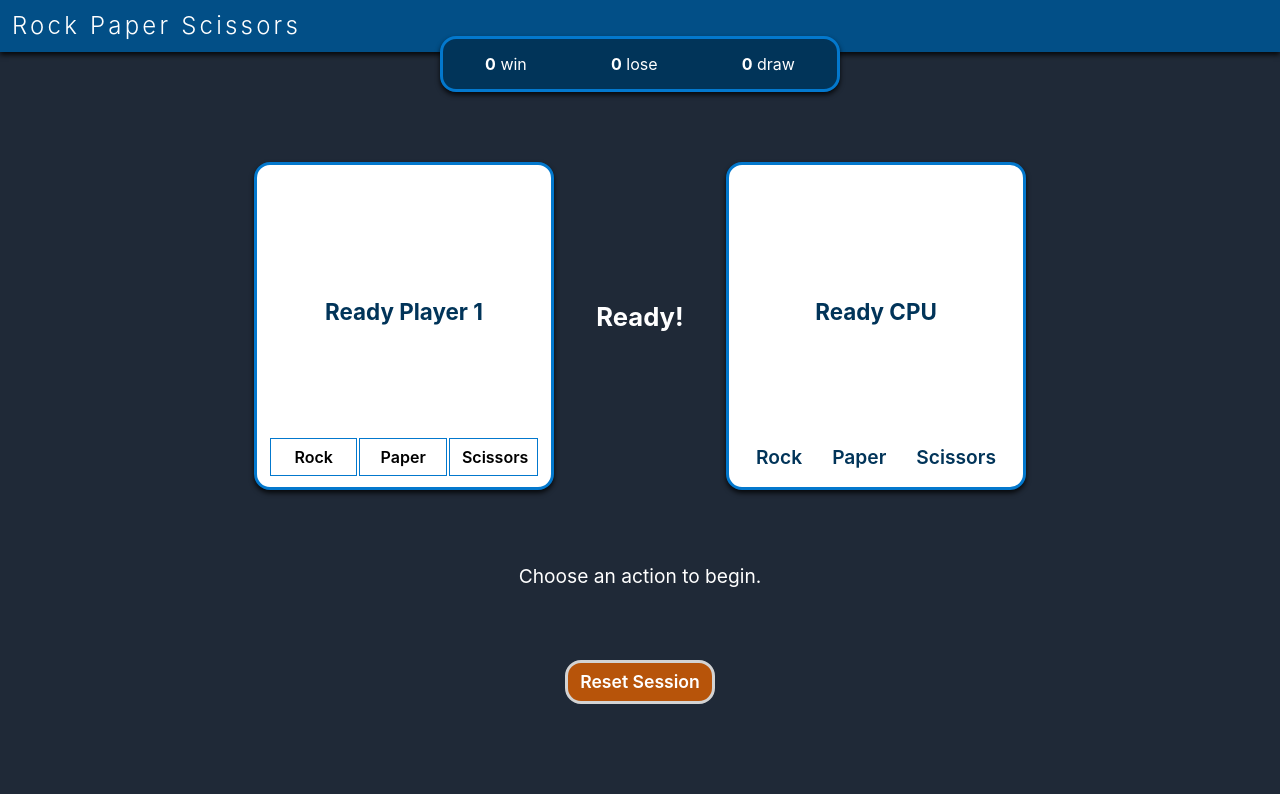
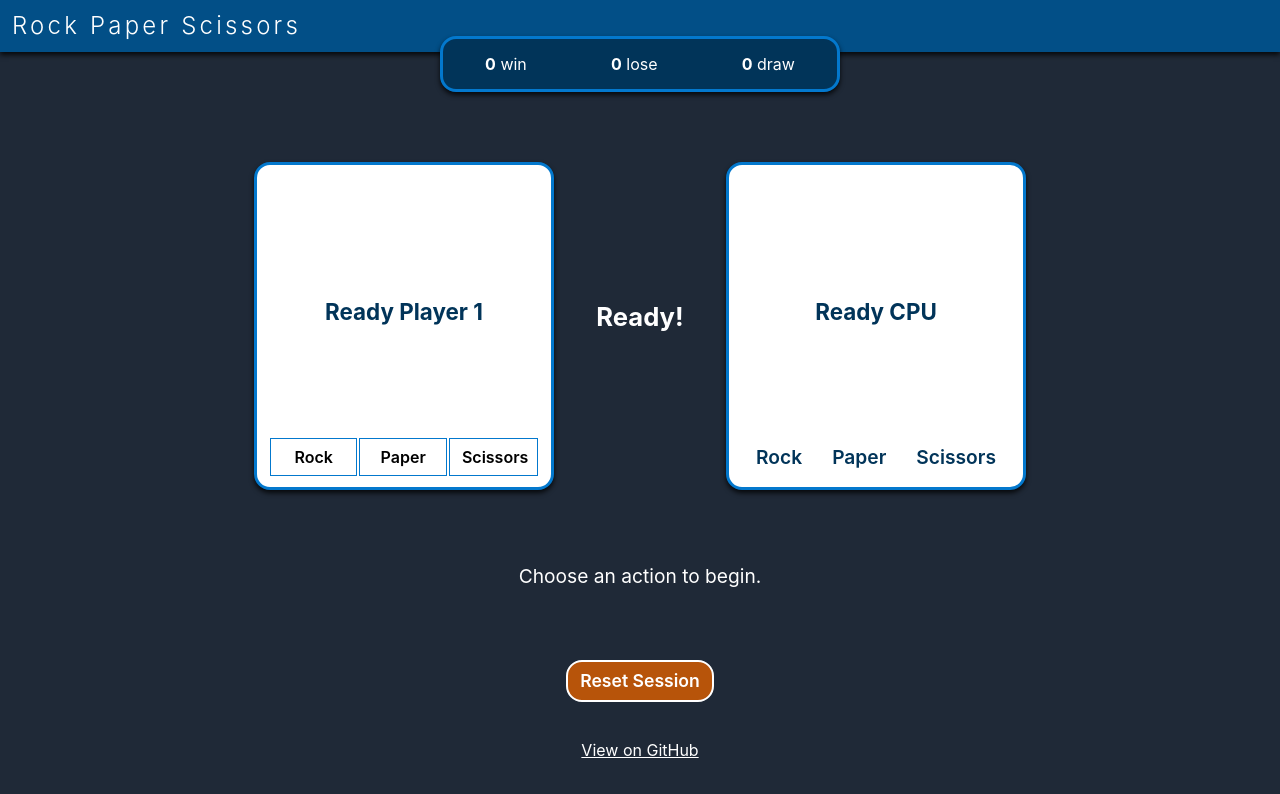
Before and after one commit to dcgoodwin2112/gsr-cypress, a React (Create React App) app: page / in a window 1280 px wide. Shown: the top 794 px of the page. Built offline with nearby package versions, Linux system fonts and the light colour scheme.

Commit message:
Update button styles. Add Netlify badge to readme

```diff
--- a/src/components/ActionButton.tsx
+++ b/src/components/ActionButton.tsx
@@ -17,4 +17,14 @@ const ButtonWrapper = styled.button`
     padding: 6px 12px;
     margin: 1px;
     width: 33%;
+
+    &:hover {
+      background-color: ${COLORS.primaryDark};
+      color: ${COLORS.white}
+    }
+
+    &:active {
+      border-color: ${COLORS.secondary};
+      background-color: ${COLORS.primary}
+    }
 `;
--- a/src/components/App.tsx
+++ b/src/components/App.tsx
@@ -1,6 +1,4 @@
 import Layout from "./Layout";
-import GlobalStyles from "../styles/GlobalStyles";
-import Banner from "./Banner";
 import GameInfoContainer from "./GameInfoContainer";
 import GameInfoItem from "./GameInfoItem";
 import PlayerContainer from "./PlayerContainer";
@@ -19,8 +17,6 @@ function App() {
   const [state, rock, paper, scissors, reset] = useGameReducer();
   return (
     <Layout>
-      <GlobalStyles />
-      <Banner />
       <main>
         <GameInfoContainer>
           <GameInfoItem amount={state.win}> win</GameInfoItem>
--- /dev/null
+++ b/src/components/Footer.tsx
@@ -0,0 +1,27 @@
+import styled from "styled-components";
+import COLORS from "../styles/colors";
+
+export default function Footer() {
+  return (
+    <FooterWrapper>
+      <LinkWrapper href="https://github.com/dcgoodwin2112/rock-paper-scissors">
+        View on GitHub
+      </LinkWrapper>
+    </FooterWrapper>
+  );
+}
+
+const FooterWrapper = styled.footer`
+  width: 100%;
+  text-align: center;
+  padding: 36px;
+`;
+
+const LinkWrapper = styled.a`
+  color: ${COLORS.white};
+  text-decoration: underline;
+
+  &:hover {
+    text-decoration: none;
+  }
+`;
--- a/src/components/Layout.tsx
+++ b/src/components/Layout.tsx
@@ -1,15 +1,25 @@
-import styled from 'styled-components'
-import COLORS from '../styles/colors'
+import styled from "styled-components";
+import GlobalStyles from "../styles/GlobalStyles";
+import Banner from "./Banner";
+import Footer from "./Footer";
+import COLORS from "../styles/colors";
 
 type LayoutProps = {
   children: React.ReactNode;
-}
+};
 
 export default function Layout({ children }: LayoutProps) {
-  return <LayoutWrapper className="App">{children}</LayoutWrapper>;
+  return (
+    <LayoutWrapper className="App">
+      <GlobalStyles />
+      <Banner />
+      {children}
+      <Footer />
+    </LayoutWrapper>
+  );
 }
 
 const LayoutWrapper = styled.div`
   min-height: 100vh;
   background-color: ${COLORS.grayDark};
-`
+`;
--- a/src/components/Reset.tsx
+++ b/src/components/Reset.tsx
@@ -22,7 +22,7 @@ const ButtonWrapper = styled.button`
   margin: 0 auto;
   background-color: ${COLORS.secondary};
   color: ${COLORS.white};
-  border: 3px solid lightgray;
+  border: 2px solid ${COLORS.white};
   border-radius: 16px;
   font-size: 1.1rem;
   font-weight: 600;
@@ -31,4 +31,9 @@ const ButtonWrapper = styled.button`
   &:hover {
     border-color: ${COLORS.primaryLight};
   }
+
+  &:active {
+    background-color: ${COLORS.grayDark};
+    border-color: ${COLORS.secondary};
+  }
 `;
```
Also changed, not shown: 1 other file (tests, documents, lock files or other folders).
